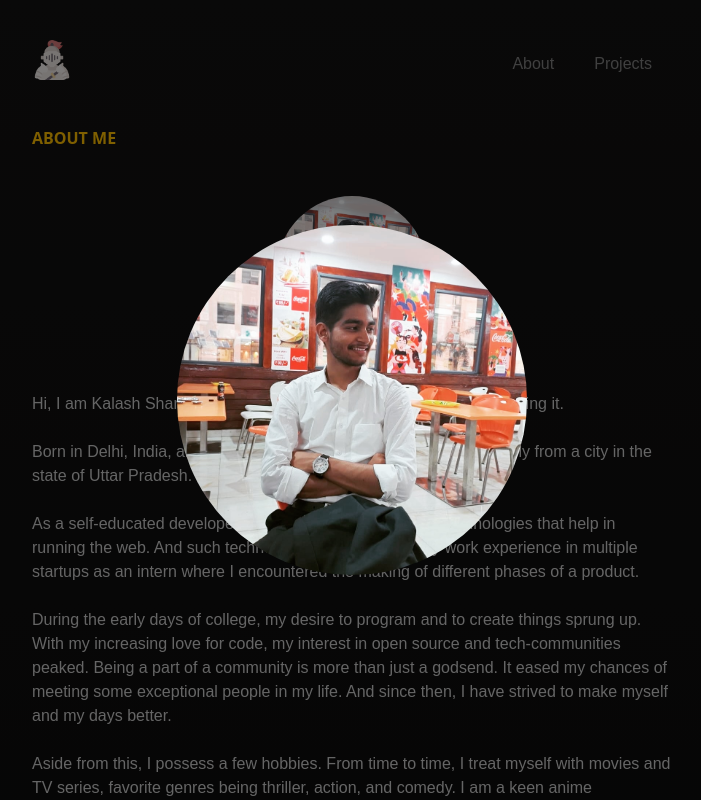
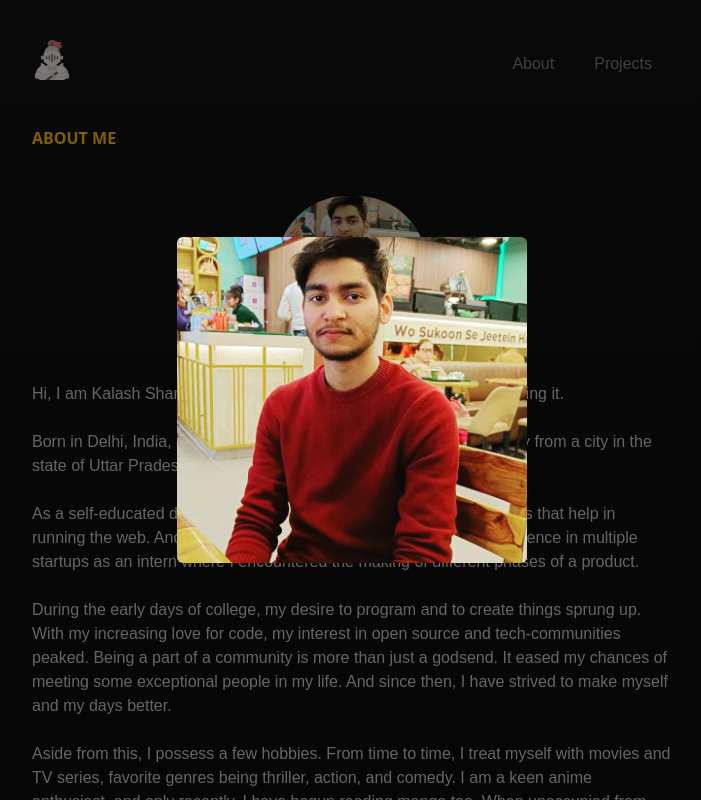
Before and after one commit to k99sharma/portfolio-react, a React (Vite) app: page /about in a window 1280 px wide. Both pictures are taken after a click on the button 640 px from the left and 271 px from the top of the page. Shown: the top 800 px of the page, without its empty margins (288-989 px from the left). Built offline with nearby package versions, Linux system fonts and the light colour scheme.

Commit message:
modify: profile pic is changed

```diff
--- a/src/components/ProfilePic/index.tsx
+++ b/src/components/ProfilePic/index.tsx
@@ -33,7 +33,7 @@ export default function ProfilePic() {
         aria-describedBy="profile pic modal"
       >
         <img
-          className="rounded-full"
+          className="rounded-md"
           width={350}
           height={350}
           src="/photo.jpg"
```
Also changed, not shown: public/photo.jpg.
